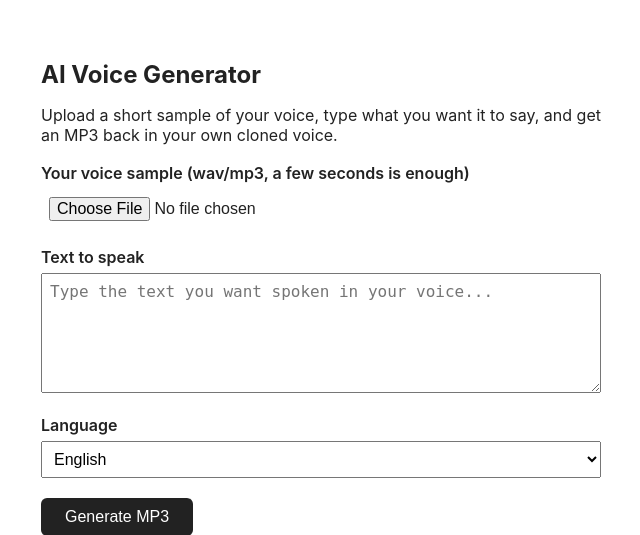
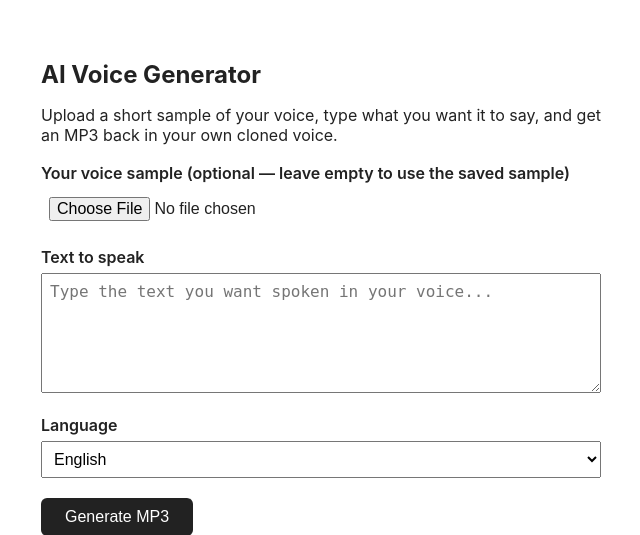
Before and after one commit to moraj98/app-for-voice-1, a Flask app: page / in a window 1280 px wide. Shown: the top 535 px of the page, without its empty margins (319-959 px from the left). Run offline with Flask 3, Linux system fonts and the light colour scheme.

Commit message:
Add Mohit's voice sample as built-in default voice
The uploaded sample upgrade makes /generate fall back to the saved
sample when no file is uploaded, so the UI file input is now optional.

```diff
--- a/app.py
+++ b/app.py
@@ -9,6 +9,7 @@ BASE_DIR = os.path.dirname(os.path.abspath(__file__))
 VOICE_SAMPLES_DIR = os.path.join(BASE_DIR, "voice_samples")
 OUTPUTS_DIR = os.path.join(BASE_DIR, "outputs")
 ALLOWED_SAMPLE_EXTENSIONS = {".wav", ".mp3", ".ogg", ".flac", ".m4a"}
+DEFAULT_SAMPLE_PATH = os.path.join(BASE_DIR, "voice_samples", "mohit_sample.mp3")
 
 os.makedirs(VOICE_SAMPLES_DIR, exist_ok=True)
 os.makedirs(OUTPUTS_DIR, exist_ok=True)
@@ -41,16 +42,21 @@ def generate():
 
     if not text:
         return jsonify({"error": "Please enter some text to speak."}), 400
-    if not voice_sample or voice_sample.filename == "":
-        return jsonify({"error": "Please upload a voice sample."}), 400
-
-    ext = os.path.splitext(voice_sample.filename)[1].lower()
-    if ext not in ALLOWED_SAMPLE_EXTENSIONS:
-        return jsonify({"error": f"Unsupported voice sample type: {ext}"}), 400
 
     job_id = uuid.uuid4().hex
-    sample_path = os.path.join(VOICE_SAMPLES_DIR, f"{job_id}{ext}")
-    voice_sample.save(sample_path)
+    uploaded_sample_path = None
+
+    if voice_sample and voice_sample.filename:
+        ext = os.path.splitext(voice_sample.filename)[1].lower()
+        if ext not in ALLOWED_SAMPLE_EXTENSIONS:
+            return jsonify({"error": f"Unsupported voice sample type: {ext}"}), 400
+        uploaded_sample_path = os.path.join(VOICE_SAMPLES_DIR, f"{job_id}{ext}")
+        voice_sample.save(uploaded_sample_path)
+        sample_path = uploaded_sample_path
+    elif os.path.exists(DEFAULT_SAMPLE_PATH):
+        sample_path = DEFAULT_SAMPLE_PATH
+    else:
+        return jsonify({"error": "Please upload a voice sample."}), 400
 
     wav_path = os.path.join(OUTPUTS_DIR, f"{job_id}.wav")
     mp3_path = os.path.join(OUTPUTS_DIR, f"{job_id}.mp3")
@@ -67,8 +73,8 @@ def generate():
     except Exception as exc:
         return jsonify({"error": f"Voice generation failed: {exc}"}), 500
     finally:
-        for path in (sample_path, wav_path):
-            if os.path.exists(path):
+        for path in (uploaded_sample_path, wav_path):
+            if path and os.path.exists(path):
                 os.remove(path)
 
     return send_file(
--- a/templates/index.html
+++ b/templates/index.html
@@ -42,8 +42,8 @@
   <p>Upload a short sample of your voice, type what you want it to say, and get an MP3 back in your own cloned voice.</p>
 
   <form id="voice-form">
-    <label for="voice_sample">Your voice sample (wav/mp3, a few seconds is enough)</label>
-    <input type="file" id="voice_sample" name="voice_sample" accept=".wav,.mp3,.ogg,.flac,.m4a" required>
+    <label for="voice_sample">Your voice sample (optional — leave empty to use the saved sample)</label>
+    <input type="file" id="voice_sample" name="voice_sample" accept=".wav,.mp3,.ogg,.flac,.m4a">
 
     <label for="text">Text to speak</label>
     <textarea id="text" name="text" placeholder="Type the text you want spoken in your voice..." required></textarea>
```
Also changed, not shown: 2 other files.
